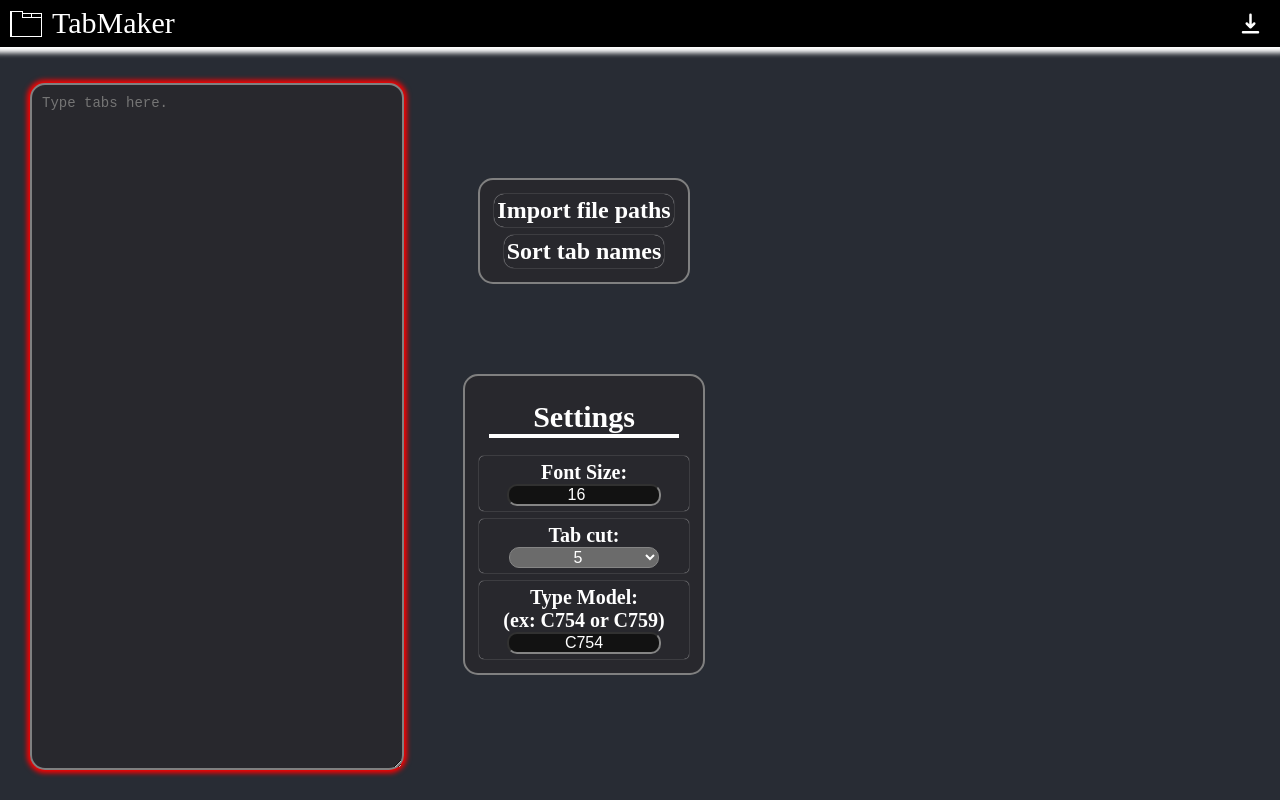
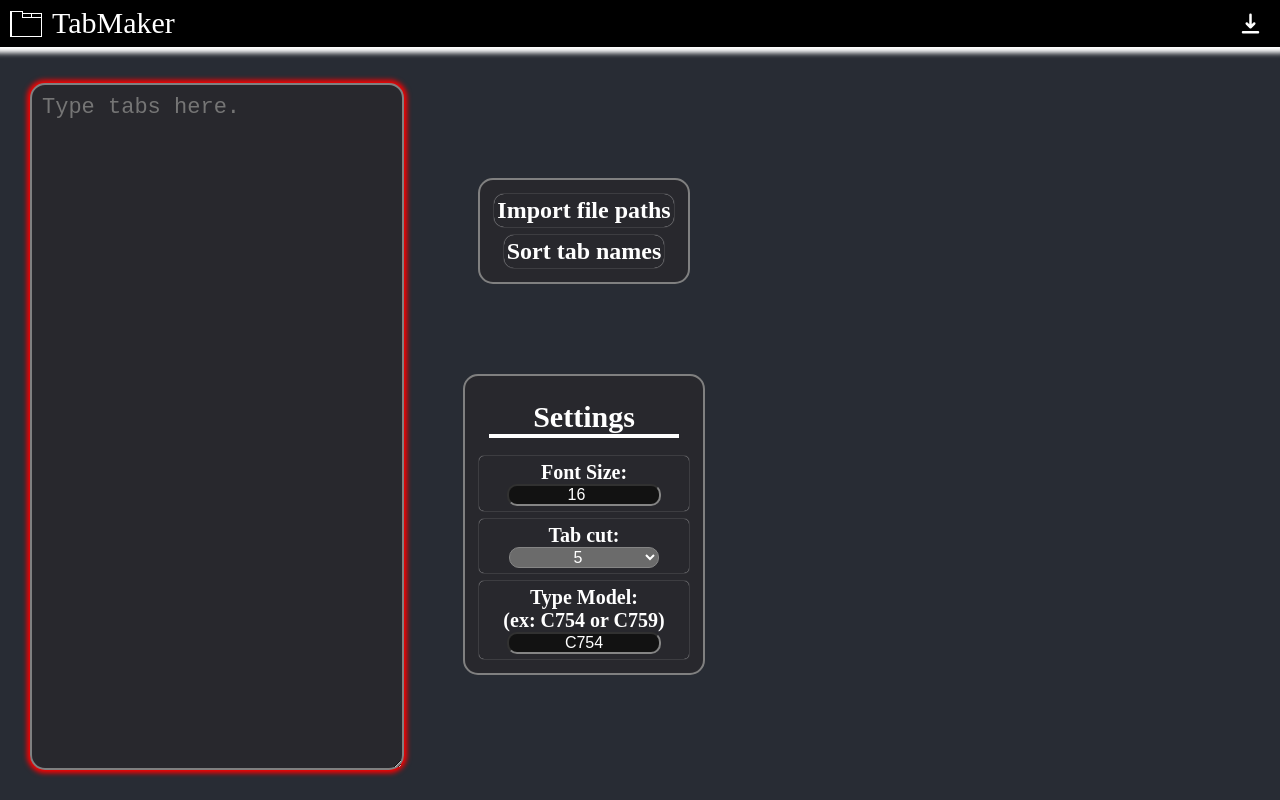
Before and after one commit to peoplestealusernames/konica-minolta-tab-website, a React (Create React App) app: page / in a window 1280 px wide. Built offline with nearby package versions, Linux system fonts and the light colour scheme; the HTML template or start-up script is replaced by a standard one.

Commit message:
Increased editor font

```diff
--- a/src/App.tsx
+++ b/src/App.tsx
@@ -66,7 +66,7 @@ function App() {
           padding: "10px",
           transition: "box-shadow 200ms ease-in",
           background: "rgb(40,40, 45)",
-          fontSize: "14px",
+          fontSize: "22px",
           color: "rgb(255,255,255)",
           outline: "none",
         }}
```
